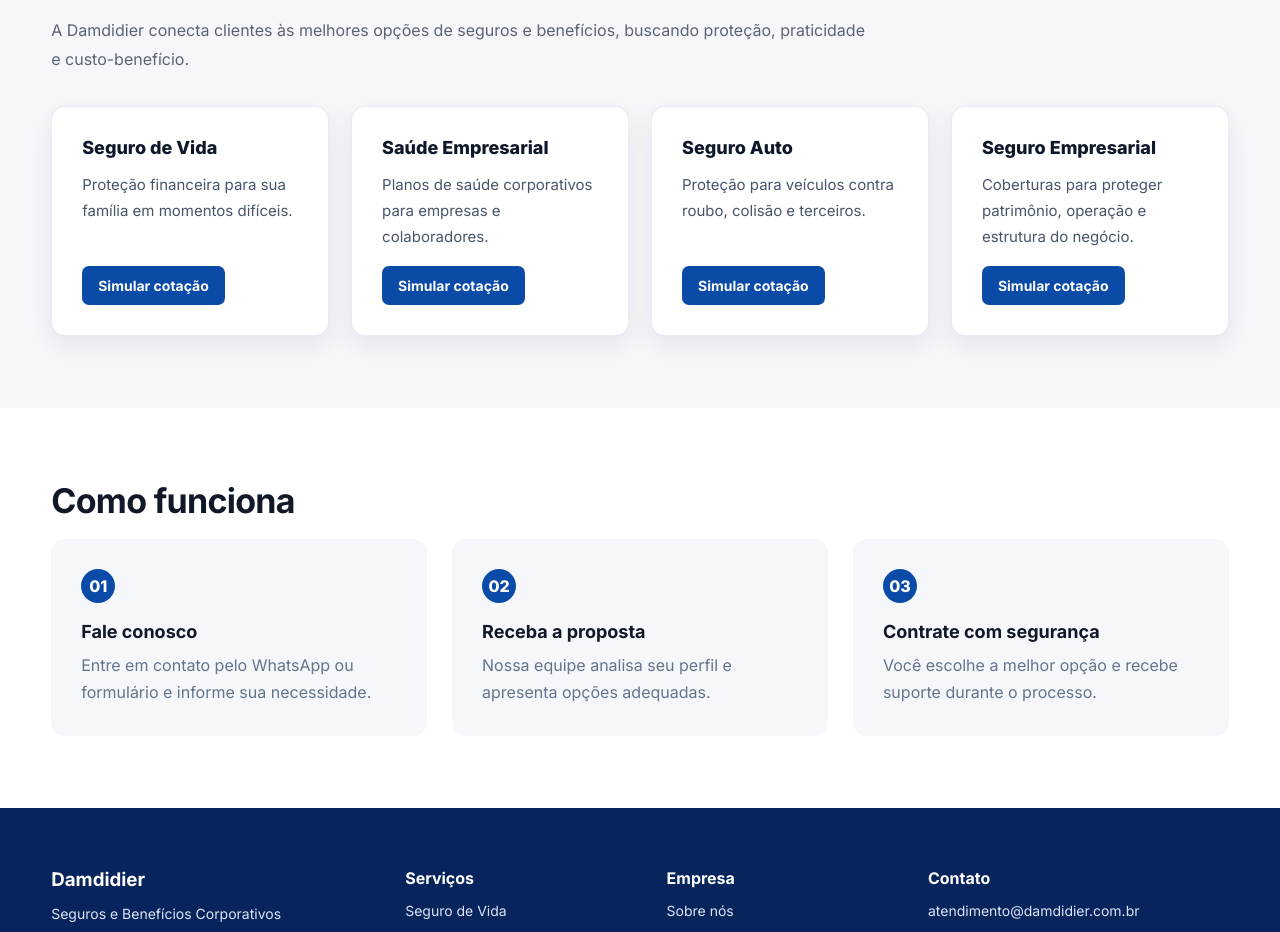
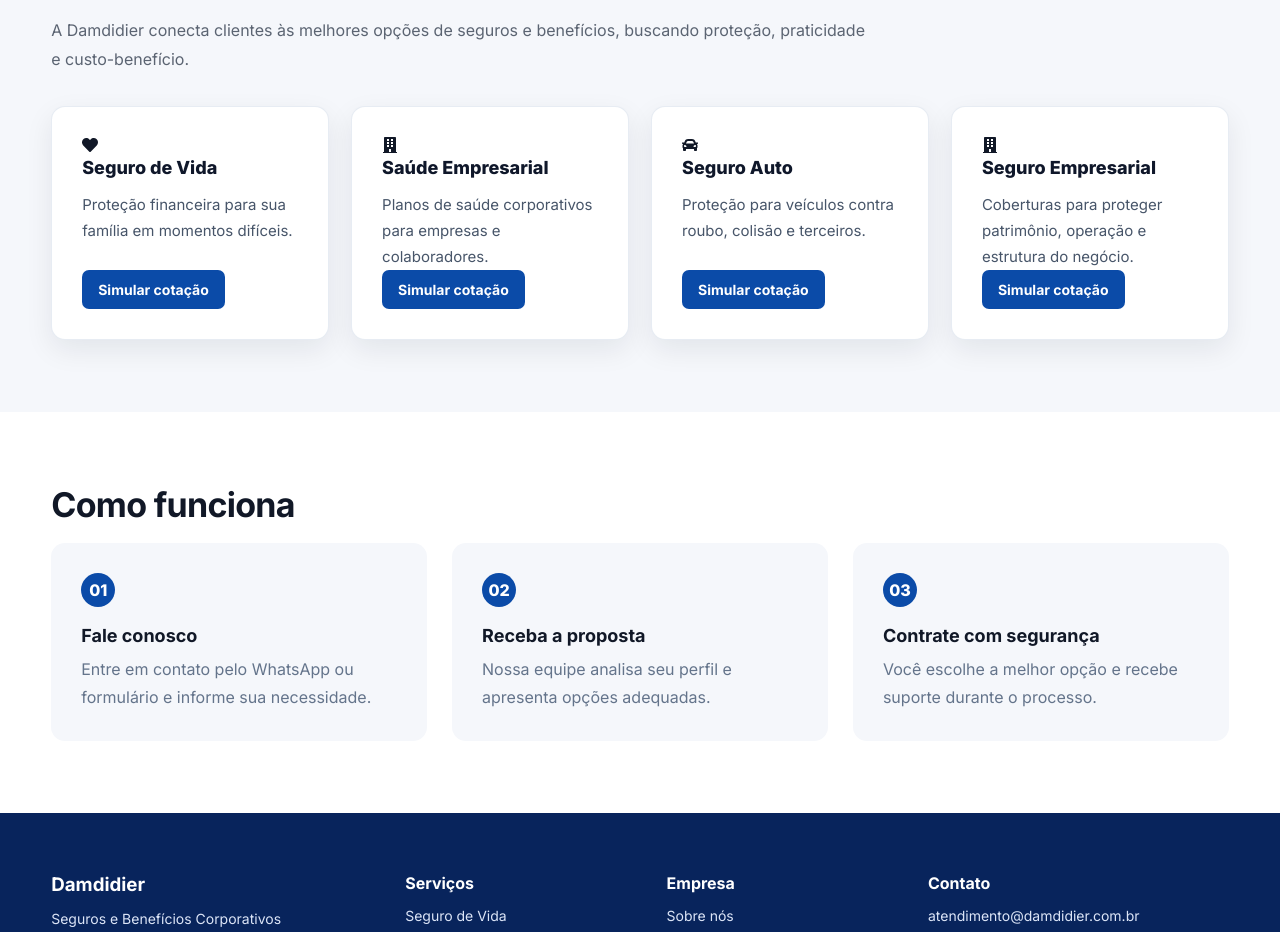
Before and after one commit to joaomps11/project-damdidier-site, a Next.js app: page / in a window 1280 px wide. Shown: the part 960-1892 px from the top of the page. Built offline with nearby package versions, Linux system fonts and the light colour scheme.

Commit message:
Update ServiceCard.jsx

```diff
--- a/components/ServiceCard.jsx
+++ b/components/ServiceCard.jsx
@@ -1,9 +1,36 @@
 import Link from "next/link";
 
+import {
+  FaHeart,
+  FaCar,
+  FaBuilding,
+  FaBriefcaseMedical,
+} from "react-icons/fa";
+
 export default function ServiceCard({ title, description, items }) {
+  const getIcon = () => {
+    if (title.includes("Vida"))
+      return <FaHeart className="service-icon" />;
+
+    if (title.includes("Auto"))
+      return <FaCar className="service-icon" />;
+
+    if (title.includes("Empresarial"))
+      return <FaBuilding className="service-icon" />;
+
+    if (title.includes("Saúde"))
+      return <FaBriefcaseMedical className="service-icon" />;
+
+    return null;
+  };
+
   return (
     <div className="card service-card">
-      <h3>{title}</h3>
+      <div className="service-top">
+        {getIcon()}
+        <h3>{title}</h3>
+      </div>
+
       <p>{description}</p>
 
       {items && (
```
